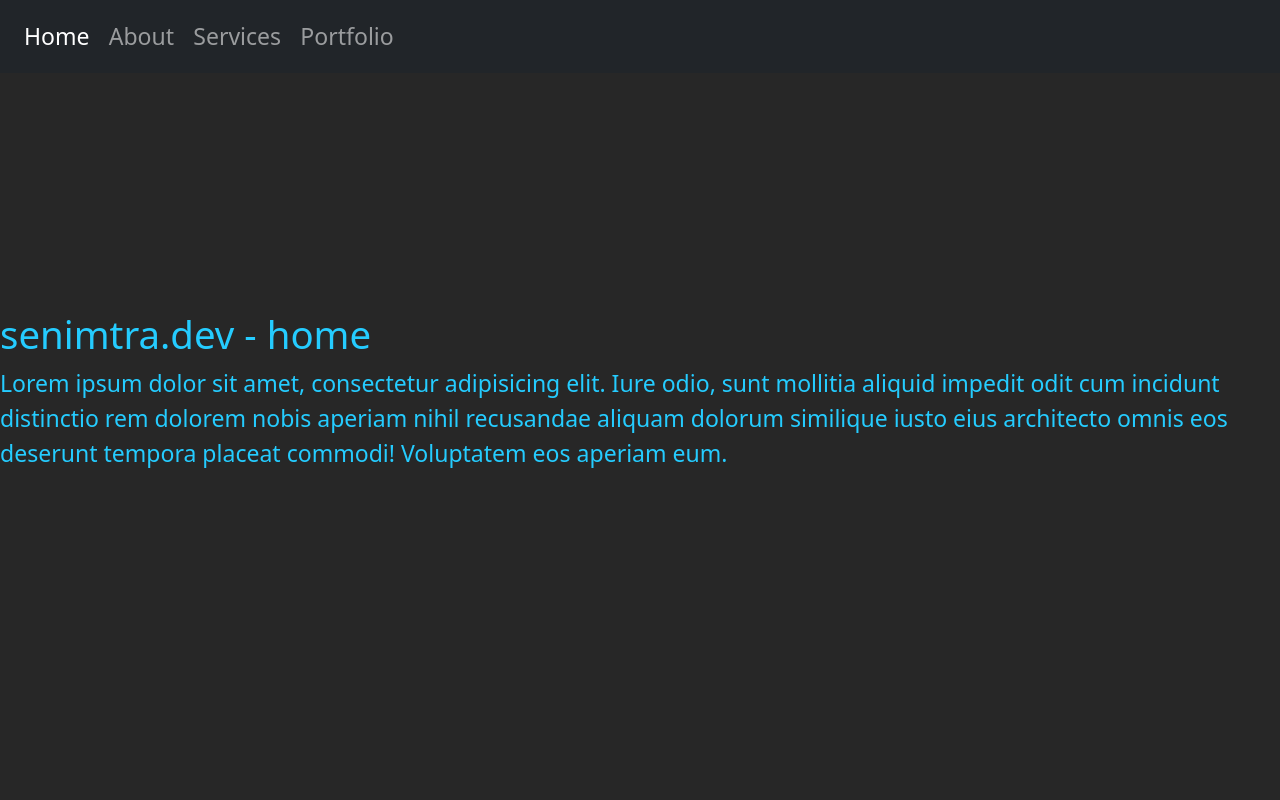
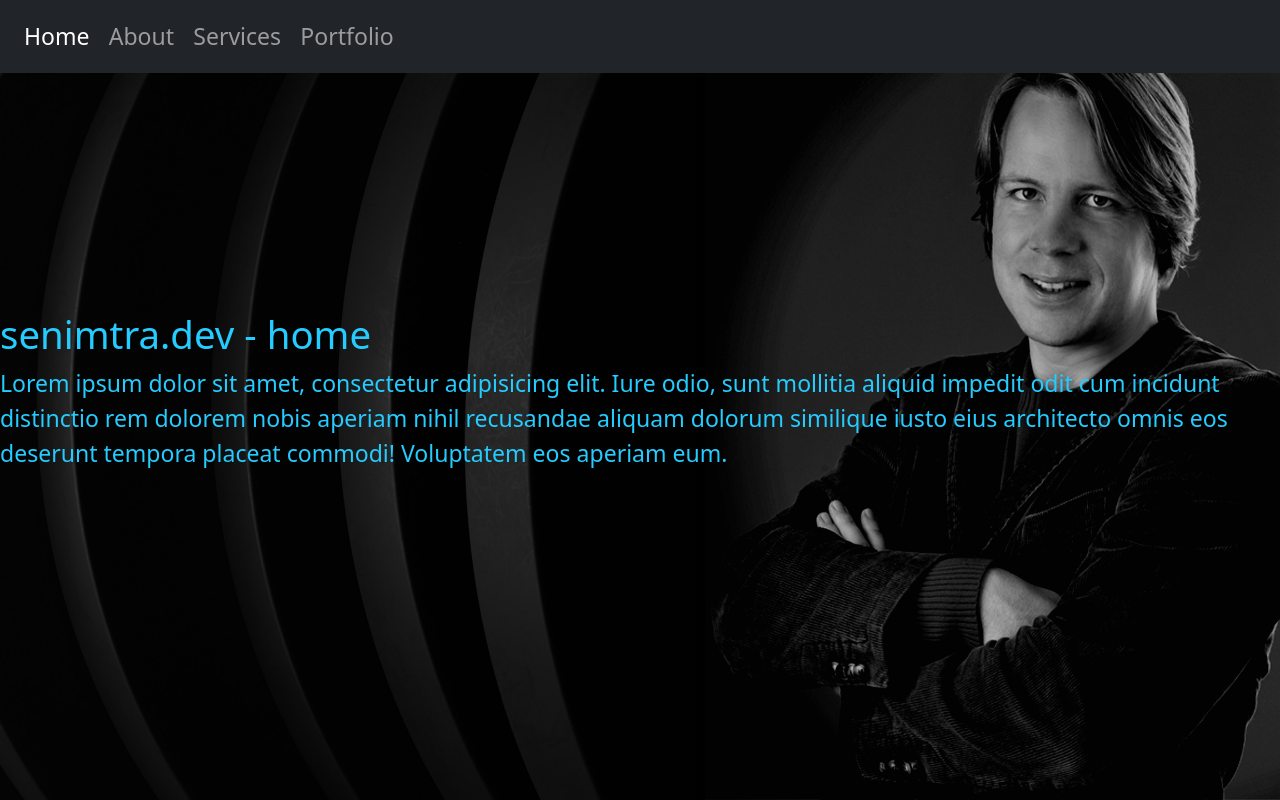
Before and after one commit to Senimtra/senimtra.dev, a PHP site: page / in a window 1280 px wide. Run offline with PHP 8.4, Linux system fonts and the light colour scheme.

Commit message:
add background image styles

```diff
--- a/styles/styles.css
+++ b/styles/styles.css
@@ -10,6 +10,11 @@ body {
   margin: 0;
   height: 100%;
   overflow: hidden;
+  background-image: url(../images/background.jpg);
+  background-color: black !important;
+  background-size: cover;
+  background-repeat: no-repeat;
+  background-position: top right;
 }
 
 section {
@@ -26,7 +31,6 @@ section {
   -webkit-box-align: start;
       -ms-flex-align: start;
           align-items: flex-start;
-  background-color: #272727;
   height: 100%;
 }
 /*# sourceMappingURL=styles.css.map */
--- a/styles/styles.scss
+++ b/styles/styles.scss
@@ -9,6 +9,11 @@ body {
 	margin: 0;
 	height: 100%;
 	overflow: hidden;
+	background-image: url(../images/background.jpg);
+	background-color: black !important;
+	background-size: cover;
+	background-repeat: no-repeat;
+	background-position: top right;
 }
 
 section {
@@ -16,6 +21,5 @@ section {
 	flex-direction: column;
 	justify-content: center;
 	align-items: flex-start;
-	background-color: #272727;
 	height: 100%;
 }
```
Also changed, not shown: 1 other file.
